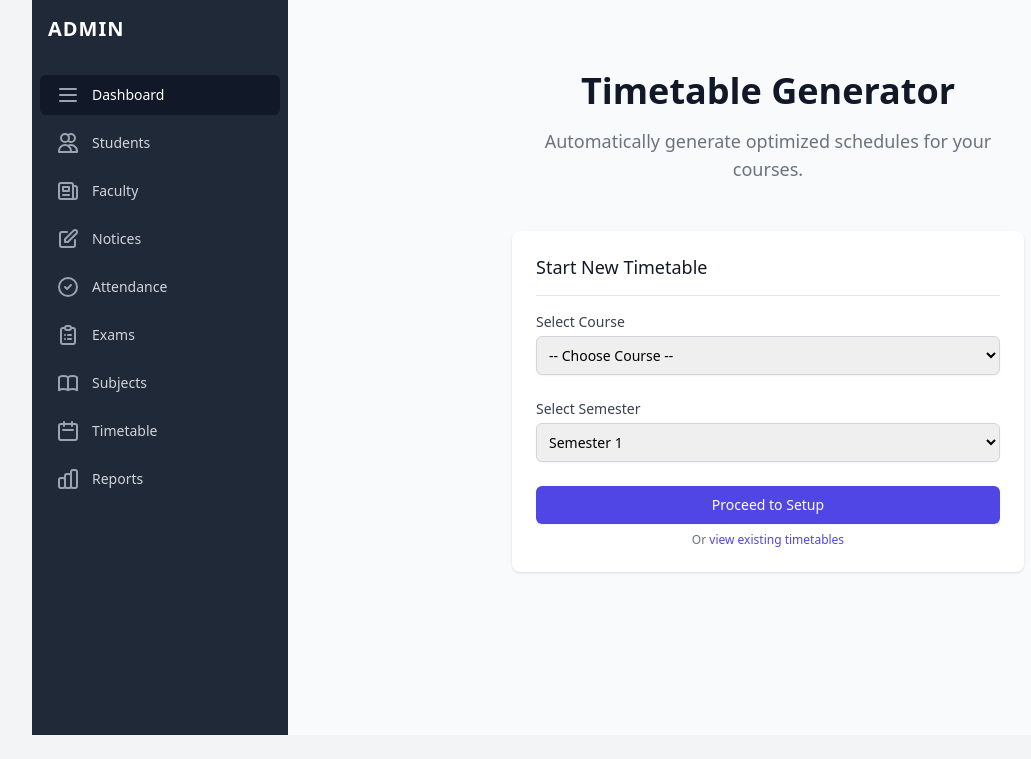
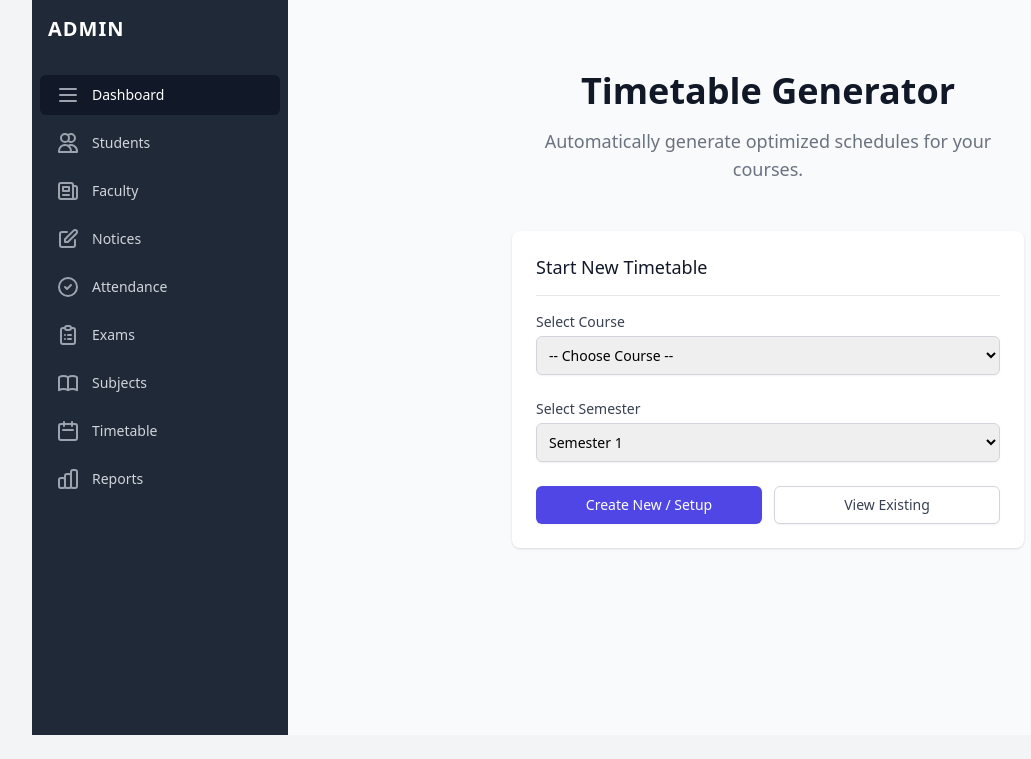
Before and after one commit to DhruvHarani1/EDU-PORTAL, a Flask app: page /admin/timetable in a window 1280 px wide. Shown: the part 89-848 px from the top of the page, without its empty margins (0-1031 px from the left). Run offline with Flask 3, Linux system fonts and the light colour scheme; the visitor is signed in with stand-in values (Sample User, id 1); style sheets or scripts are compiled from the project's sources.

Commit message:
feat: add admin timetable generator landing page with course and semester selection.

```diff
--- a/app/admin/templates/timetable_landing.html
+++ b/app/admin/templates/timetable_landing.html
@@ -42,10 +42,14 @@
                 </div>
 
                 <div>
-                    <button type="submit" class="w-full flex justify-center py-2 px-4 border border-transparent rounded-md shadow-sm text-sm font-medium text-white bg-indigo-600 hover:bg-indigo-700 focus:outline-none focus:ring-2 focus:ring-offset-2 focus:ring-indigo-500">
-                        Proceed to Setup
+                <div class="flex space-x-3">
+                    <button type="submit" formaction="{{ url_for('admin.timetable_setup') }}" class="flex-1 flex justify-center py-2 px-4 border border-transparent rounded-md shadow-sm text-sm font-medium text-white bg-indigo-600 hover:bg-indigo-700 focus:outline-none focus:ring-2 focus:ring-offset-2 focus:ring-indigo-500">
+                        Create New / Setup
                     </button>
-                    <p class="mt-2 text-xs text-center text-gray-500">Or <a href="#" class="text-indigo-600 hover:underline">view existing timetables</a></p>
+                    <button type="submit" formaction="{{ url_for('admin.view_timetable') }}" formmethod="GET" class="flex-1 flex justify-center py-2 px-4 border border-gray-300 rounded-md shadow-sm text-sm font-medium text-gray-700 bg-white hover:bg-gray-50 focus:outline-none focus:ring-2 focus:ring-offset-2 focus:ring-indigo-500">
+                        View Existing
+                    </button>
+                </div>
                 </div>
             </form>
         </div>
```
